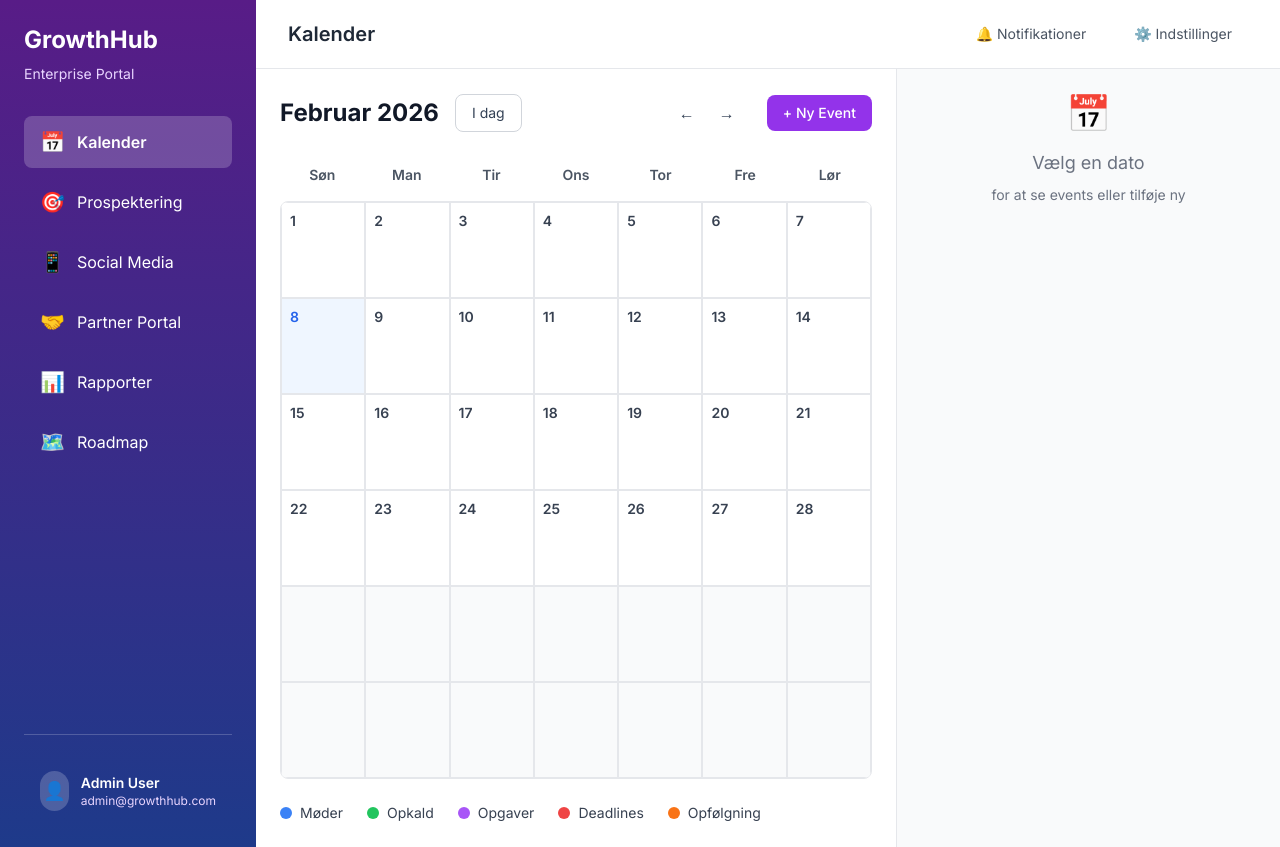
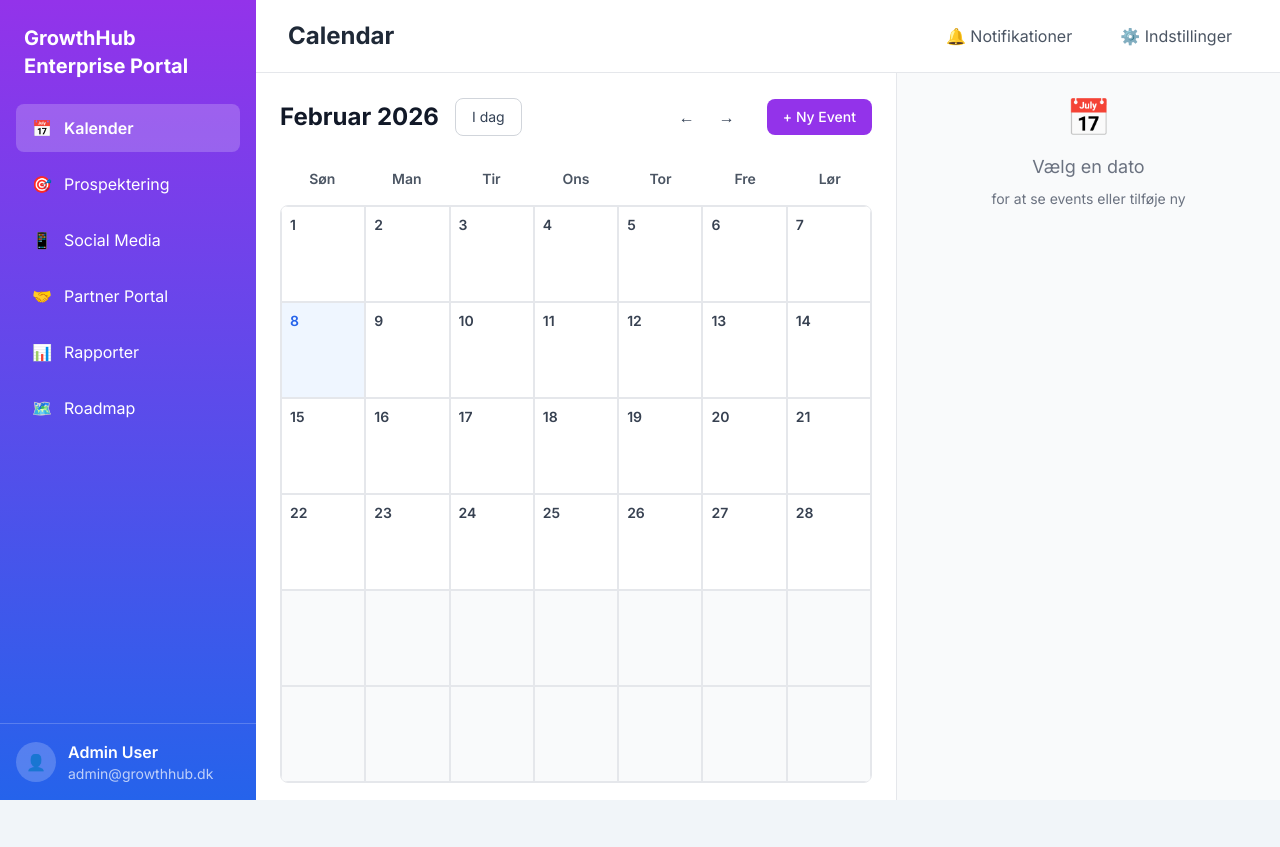
Before and after one commit to Torstensdal/growthhub-enterprise, a React (Vite) app: page / in a window 1280 px wide. After the commit the page ends 800 px from the top, so only its background shows below. Built offline with nearby package versions, Linux system fonts and the light colour scheme.

Commit message:
Fix duplicate partners case statement

```diff
--- a/src/App.tsx
+++ b/src/App.tsx
@@ -1,31 +1,13 @@
 import { useState } from 'react';
-import type { ViewType } from './types';
 import CalendarScreen from './components/CalendarScreen';
 import ProspectingScreen from './components/ProspectingScreen';
 import SocialMediaScreen from './components/SocialMediaScreen';
 import PartnerPortalScreen from './components/PartnerPortalScreen';
 
-// Components will be imported as we create them
-// import CalendarScreen from './components/CalendarScreen';
-// import ProspectingScreen from './components/ProspectingScreen';
-// import PartnerPortalScreen from './components/PartnerPortalScreen';
-// import ReportScreen from './components/ReportScreen';
-// import SaaSRoadmap from './components/SaaSRoadmap';
+type View = 'calendar' | 'prospecting' | 'social' | 'partners' | 'reports' | 'roadmap';
 
 function App() {
-  const [currentView, setCurrentView] = useState<ViewType>('calendar');
-
-  // App state will be managed here later
-  // const [appState, setAppState] = useState<AppState>({...});
-
-  const navigationItems = [
-    { id: 'calendar', label: 'Kalender', icon: '📅' },
-    { id: 'prospecting', label: 'Prospektering', icon: '🎯' },
-    { id: 'social', label: 'Social Media', icon: '📱' },
-    { id: 'partners', label: 'Partner Portal', icon: '🤝' },
-    { id: 'reports', label: 'Rapporter', icon: '📊' },
-    { id: 'roadmap', label: 'Roadmap', icon: '🗺️' },
-  ] as const;
+  const [currentView, setCurrentView] = useState<View>('calendar');
 
   const renderView = () => {
     switch (currentView) {
@@ -33,112 +15,96 @@ function App() {
         return <CalendarScreen />;
       case 'prospecting':
         return <ProspectingScreen />;
-      case 'social':
-        return <SocialMediaScreen />;
       case 'partners':
         return <PartnerPortalScreen />;
       case 'social':
-        return (
-          <div className="p-8">
-            <h2 className="text-2xl font-bold mb-4">Social Media</h2>
-            <p className="text-gray-600">Social media view kommer her...</p>
-          </div>
-        );
-      case 'partners':
-        return (
-          <div className="p-8">
-            <h2 className="text-2xl font-bold mb-4">Partner Portal</h2>
-            <p className="text-gray-600">Partner portal kommer her...</p>
-          </div>
-        );
+        return <SocialMediaScreen />;
       case 'reports':
         return (
           <div className="p-8">
-            <h2 className="text-2xl font-bold mb-4">Rapporter</h2>
-            <p className="text-gray-600">Rapport view kommer her...</p>
+            <h1 className="text-2xl font-bold">Rapporter</h1>
+            <p>Kommer snart...</p>
           </div>
         );
       case 'roadmap':
         return (
           <div className="p-8">
-            <h2 className="text-2xl font-bold mb-4">Produkt Roadmap</h2>
-            <p className="text-gray-600">Roadmap kommer her...</p>
+            <h1 className="text-2xl font-bold">Roadmap</h1>
+            <p>Kommer snart...</p>
           </div>
         );
       default:
-        return (
-          <div className="p-8">
-            <h2 className="text-2xl font-bold mb-4">Velkommen</h2>
-            <p className="text-gray-600">Vælg en menu option...</p>
-          </div>
-        );
+        return <CalendarScreen />;
     }
   };
 
   return (
-    <div className="min-h-screen bg-gray-50 flex">
-      {/* Sidebar Navigation */}
-      <aside className="w-64 bg-gradient-to-b from-purple-900 to-blue-900 text-white p-6 flex flex-col">
-        <div className="mb-8">
-          <h1 className="text-2xl font-bold mb-2">GrowthHub</h1>
-          <p className="text-sm text-purple-200">Enterprise Portal</p>
+    <div className="flex h-screen bg-gray-50">
+      {/* Sidebar */}
+      <div className="w-64 bg-gradient-to-b from-purple-600 to-blue-600 text-white flex flex-col">
+        <div className="p-6">
+          <h1 className="text-xl font-bold">GrowthHub Enterprise Portal</h1>
         </div>
 
-        <nav className="flex-1">
-          <ul className="space-y-2">
-            {navigationItems.map((item) => (
-              <li key={item.id}>
+        <nav className="flex-1 px-4">
+          {[
+            { id: 'calendar', label: 'Kalender', icon: '📅' },
+            { id: 'prospecting', label: 'Prospektering', icon: '🎯' },
+            { id: 'social', label: 'Social Media', icon: '📱' },
+            { id: 'partners', label: 'Partner Portal', icon: '🤝' },
+            { id: 'reports', label: 'Rapporter', icon: '📊' },
+            { id: 'roadmap', label: 'Roadmap', icon: '🗺️' },
+          ].map((item) => (
             <button
-                  onClick={() => setCurrentView(item.id as ViewType)}
-                  className={`w-full text-left px-4 py-3 rounded-lg transition-all flex items-center gap-3 ${
+              key={item.id}
+              onClick={() => setCurrentView(item.id as View)}
+              className={`w-full text-left px-4 py-3 rounded-lg mb-2 transition-colors ${
                 currentView === item.id
-                      ? 'bg-white bg-opacity-20 font-semibold'
-                      : 'hover:bg-white hover:bg-opacity-10'
+                  ? 'bg-white/20 font-semibold'
+                  : 'hover:bg-white/10'
               }`}
             >
-                  <span className="text-xl">{item.icon}</span>
-                  <span>{item.label}</span>
+              <span className="mr-3">{item.icon}</span>
+              {item.label}
             </button>
-              </li>
           ))}
-          </ul>
         </nav>
 
-        <div className="pt-6 border-t border-white border-opacity-20">
-          <div className="flex items-center gap-3 px-4 py-3">
-            <div className="w-10 h-10 bg-white bg-opacity-20 rounded-full flex items-center justify-center text-lg">
+        <div className="p-4 border-t border-white/20">
+          <div className="flex items-center">
+            <div className="w-10 h-10 bg-white/20 rounded-full flex items-center justify-center mr-3">
               👤
             </div>
             <div>
-              <p className="text-sm font-semibold">Admin User</p>
-              <p className="text-xs text-purple-200">admin@growthhub.com</p>
+              <p className="font-semibold">Admin User</p>
+              <p className="text-sm text-white/70">admin@growthhub.dk</p>
             </div>
           </div>
         </div>
-      </aside>
+      </div>
 
       {/* Main Content */}
-      <main className="flex-1 overflow-auto">
-        <header className="bg-white shadow-sm border-b border-gray-200 px-8 py-4">
-          <div className="flex items-center justify-between">
-            <h2 className="text-xl font-semibold text-gray-800">
-              {navigationItems.find(item => item.id === currentView)?.label || 'Dashboard'}
+      <div className="flex-1 flex flex-col">
+        {/* Top Bar */}
+        <div className="bg-white border-b px-8 py-4 flex items-center justify-between">
+          <h2 className="text-2xl font-bold text-gray-800">
+            {currentView.charAt(0).toUpperCase() + currentView.slice(1)}
           </h2>
           <div className="flex items-center gap-4">
-              <button className="px-4 py-2 text-sm text-gray-600 hover:text-gray-900">
+            <button className="px-4 py-2 text-gray-600 hover:text-gray-800">
               🔔 Notifikationer
             </button>
-              <button className="px-4 py-2 text-sm text-gray-600 hover:text-gray-900">
+            <button className="px-4 py-2 text-gray-600 hover:text-gray-800">
               ⚙️ Indstillinger
             </button>
           </div>
         </div>
-        </header>
 
-        <div className="p-0">
+        {/* View Content */}
+        <div className="flex-1 overflow-auto">
           {renderView()}
         </div>
-      </main>
+      </div>
     </div>
   );
 }
```
Lines whose indentation alone changed are shown as unchanged.
